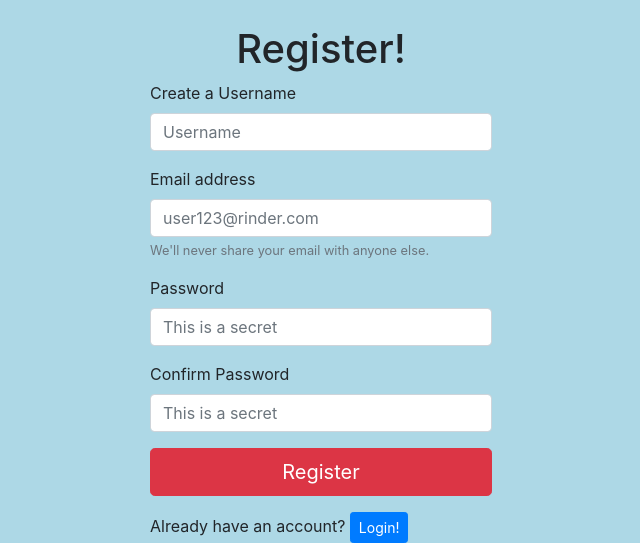
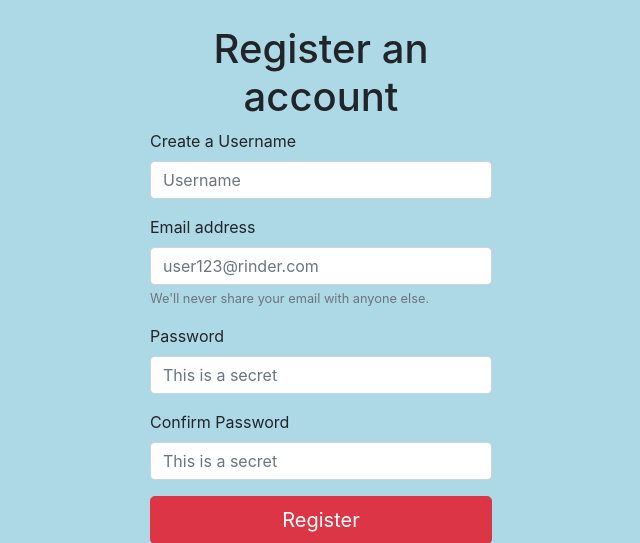
Before and after one commit to mtuchols/ISP-FINAL-PROJECT, a PHP site: page /registerUser.php in a window 1280 px wide. Shown: the top 543 px of the page, without its empty margins (319-959 px from the left). Run offline with PHP 8.4, Linux system fonts and the light colour scheme.

Commit message:
Update form so link to login works

```diff
--- a/registerUser.php
+++ b/registerUser.php
@@ -11,7 +11,7 @@
 	<div class="container">
 		<div class="row">
 	    <div id="form">
-				<h1 style="text-align: center;">Register!</h1>
+				<h1 style="text-align: center;">Register an account</h1>
 			<form action = "registerUser.php" method = "POST">
 			<?php include('errorHandling.php') ?>
 				<div class="form-group">
@@ -35,10 +35,10 @@
 				<div class = "form-group">
 					<button type = "submit" name = "register" class = "btn btn-lg btn-default btn-danger btn-block"> Register </button>
 				</div>
-				<p>
-				 	Already have an account? <a href="login.php"><button class="btn btn-sm btn-default btn-primary">Login!</button></a>
-				</p>
 			</form>
+			<p>
+				Already have an account? <a href="login.php"><button class="btn btn-sm btn-default btn-primary">Login!</button></a>
+			</p>
 		</div>
 		</div>
 	</div>
```
